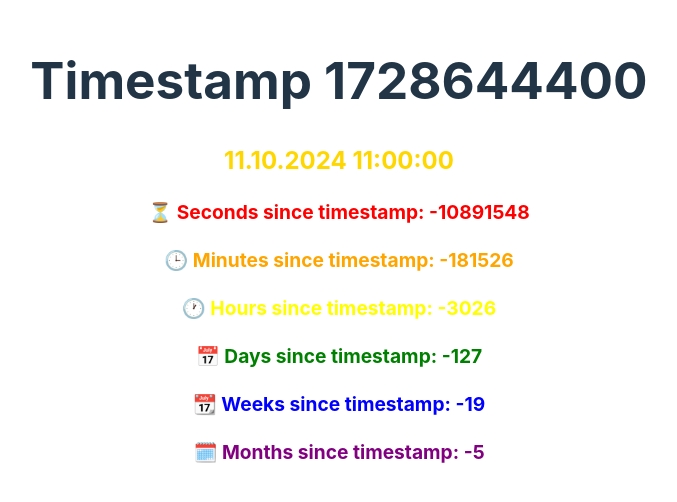
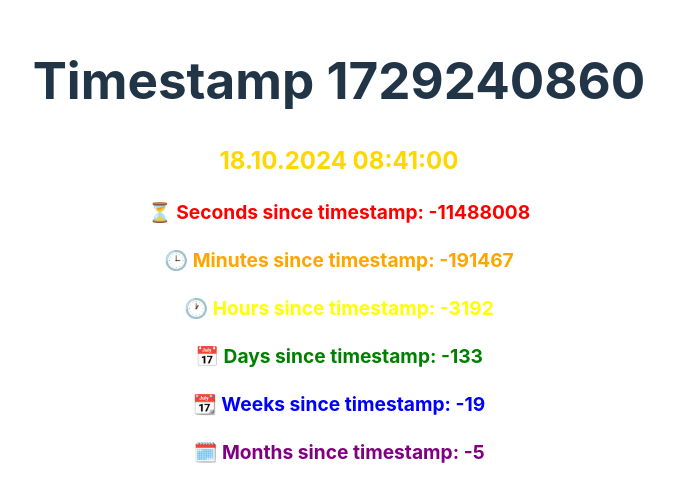
Before and after one commit to sashayio/timestmap, a Preact app: page / in a window 1280 px wide. Shown: the part 148-650 px from the top of the page, without its empty margins (301-978 px from the left). Built offline with nearby package versions, Linux system fonts and the light colour scheme.

Commit message:
consciousness

```diff
--- a/src/app.tsx
+++ b/src/app.tsx
@@ -1,7 +1,7 @@
 import './app.css'
 import TimeSinceTimestamp from './timestamp'
 
-const timestamp = 1728644400;
+const timestamp = 1729240860;
 
 export function App() {
   return (
```
